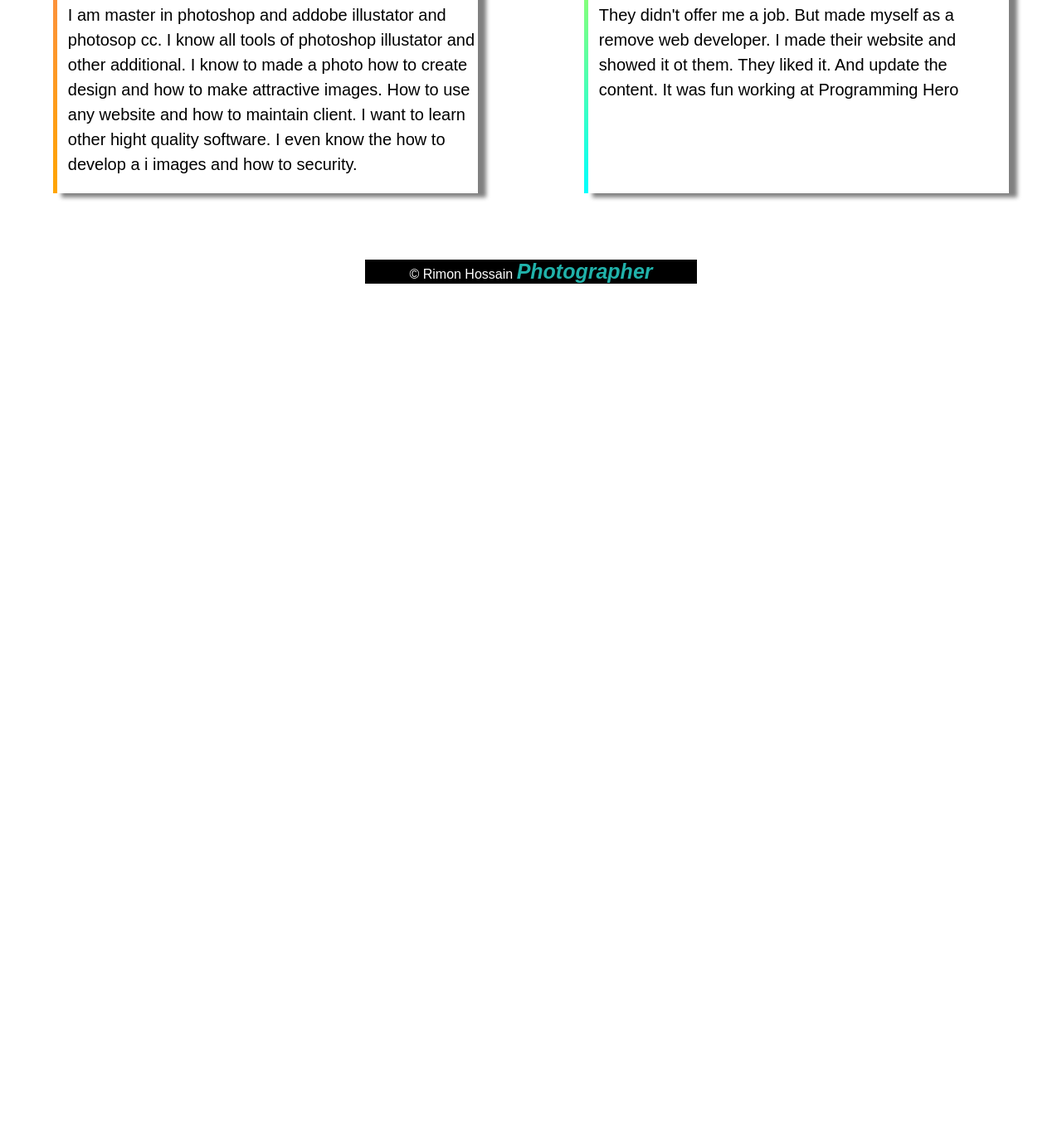
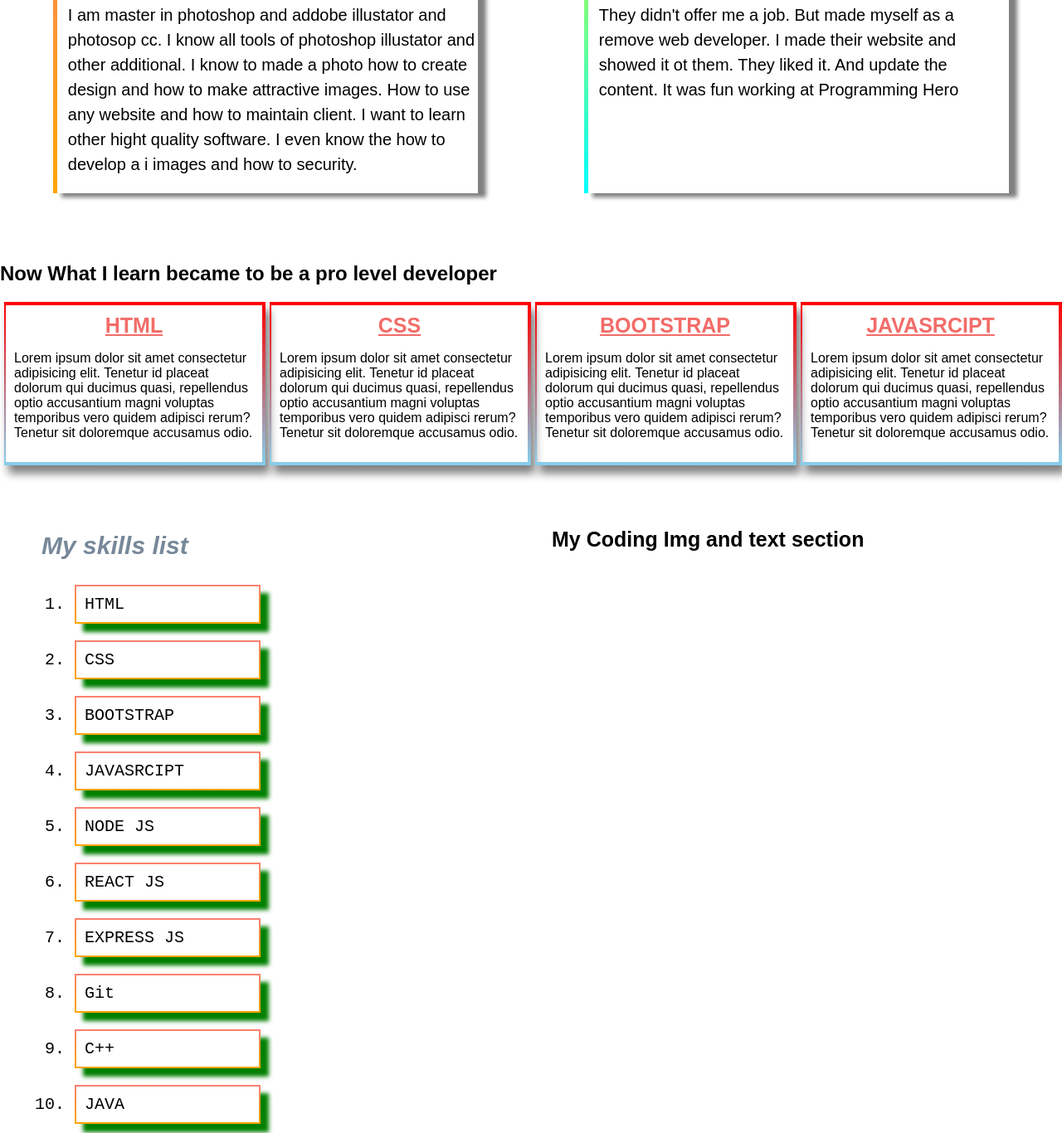
Before and after one commit to rimonhossain12/Pracice-developer-repo, a plain HTML site: page index.html in a window 1280 px wide. Shown: the part 1596-2962 px from the top of the page at 83% size. Before the commit the page ends 1954 px from the top, so only its background shows below. Drawn offline with Linux system fonts and the light colour scheme.

Commit message:
my skills added

```diff
--- a/index.html
+++ b/index.html
@@ -78,13 +78,62 @@
 
     </section>
 
-    <section class="photography">
+    <section class="development">
+        <h2>Now What I learn became to be a pro level developer</h2>
+        <div class="skills">
+            <div class="div1">
+                <h3 class="item-name">HTML</h3>
+                <p>Lorem ipsum dolor sit amet consectetur adipisicing elit. Tenetur id placeat dolorum qui ducimus
+                    quasi, repellendus optio accusantium magni voluptas temporibus vero quidem adipisci rerum? Tenetur
+                    sit doloremque accusamus odio.</p>
+            </div>
 
+            <div class="div2">
+                <h3 class="item-name">CSS</h3>
+                <p>Lorem ipsum dolor sit amet consectetur adipisicing elit. Tenetur id placeat dolorum qui ducimus
+                    quasi, repellendus optio accusantium magni voluptas temporibus vero quidem adipisci rerum? Tenetur
+                    sit doloremque accusamus odio.</p>
+            </div>
+
+            <div class="div3">
+                <h3 class="item-name">BOOTSTRAP</h3>
+                <p>Lorem ipsum dolor sit amet consectetur adipisicing elit. Tenetur id placeat dolorum qui ducimus
+                    quasi, repellendus optio accusantium magni voluptas temporibus vero quidem adipisci rerum? Tenetur
+                    sit doloremque accusamus odio.</p>
+            </div>
+
+            <div class="div4">
+                <h3 class="item-name">JAVASRCIPT</h3>
+                <p>Lorem ipsum dolor sit amet consectetur adipisicing elit. Tenetur id placeat dolorum qui ducimus
+                    quasi, repellendus optio accusantium magni voluptas temporibus vero quidem adipisci rerum? Tenetur
+                    sit doloremque accusamus odio.</p>
+            </div>
+        </div>
     </section>
 
 
-
-
+    <section>
+        <div class="item-list">
+            <div class="skill-coding">
+                <h3 id="skill-list-intro">My skills list</h3>
+                <ol>
+                    <li>HTML</li>
+                    <li>CSS</li>
+                    <li>BOOTSTRAP</li>
+                    <li>JAVASRCIPT</li>
+                    <li>NODE JS</li>
+                    <li>REACT JS</li>
+                    <li>EXPRESS JS</li>
+                    <li>Git</li>
+                    <li>C++</li>
+                    <li>JAVA</li>
+                </ol>
+            </div>
+            <div class="coding-section">
+                <h3>My Coding Img and text section</h3>
+            </div>
+        </div>
+    </section>
 
 
 
--- a/style.css
+++ b/style.css
@@ -110,3 +110,85 @@ footer span{
     font-style: italic;
 
 }
+.skills{
+    display: flex;
+    /* padding:5px; */
+}
+.skills div{
+    padding:5px;
+    margin-left: 5px;
+    border:2px solid;
+    box-shadow: 5px 10px 10px gray;
+    /* background-image: linear-gradient(#F26C68,salmon); */
+    /* border-image-slice: 1; */
+
+    padding:10px;
+
+}
+
+.item-name{
+    width: 200px;
+    text-align:center;
+    text-decoration: underline;
+    margin: 0 auto;
+    color:#F26C68;
+}
+
+.skills >  div{
+        box-shadow: 5px 10px 10px gray;
+        border-image: linear-gradient(yellow,cyan);
+        border-image-slice: 1;
+        border-right: 4px solid;
+
+
+}
+
+.skills >  div{
+
+    border-image: linear-gradient(lightpink,orange);
+    border-image-slice: 1;
+    border-top: 4px solid;
+}
+
+.skills >  div{
+    /* box-shadow: 5px 10px 10px gray; */
+    border-image: linear-gradient(indigo,aqua);
+    border-image-slice: 1;
+    border-top: 4px solid;
+}
+
+.skills >  div{
+    /* box-shadow: 5px 10px 10px gray; */
+    border-image: linear-gradient(red,skyblue);
+    border-image-slice: 1;
+    border-bottom: 4px solid;
+}
+
+.item-list{
+    display: flex;
+    margin-top: 50px;
+    padding-left: 50px;
+}
+
+#skill-list-intro{
+    font-size: 30px;
+    font-style: italic;
+    color:lightslategray
+}
+.skill-coding{
+    text-align: left;
+    width: 50%;
+}
+.skill-coding li {
+    font-size: 20px;
+    padding:10px;
+    font-family: monospace;
+    margin-top: 20px;
+    width: 200px;
+    border:2px solid;
+    border-image: linear-gradient(salmon,orange);
+     border-image-slice: 2;
+    box-shadow: 10px 10px 5px green;
+
+
+}
```
